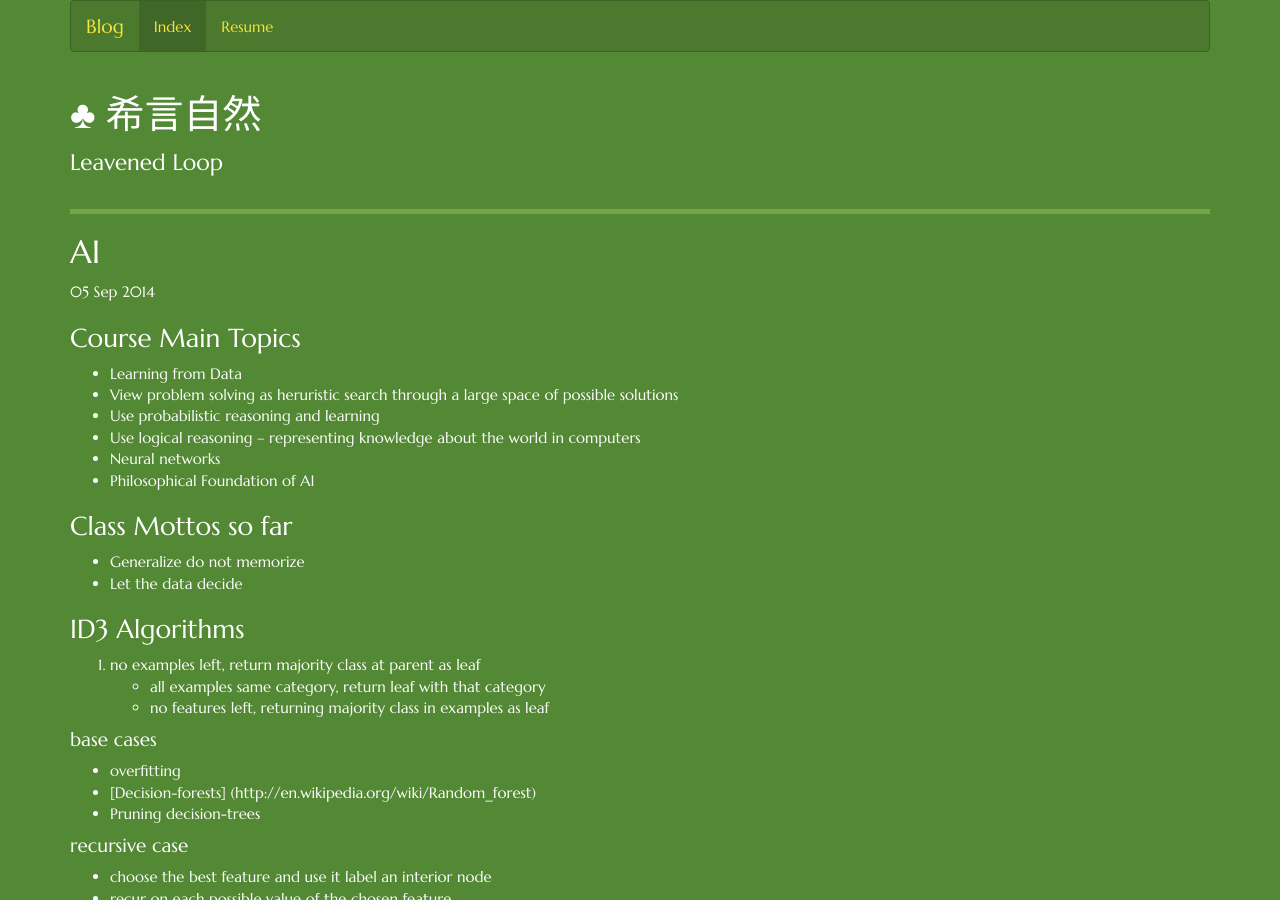
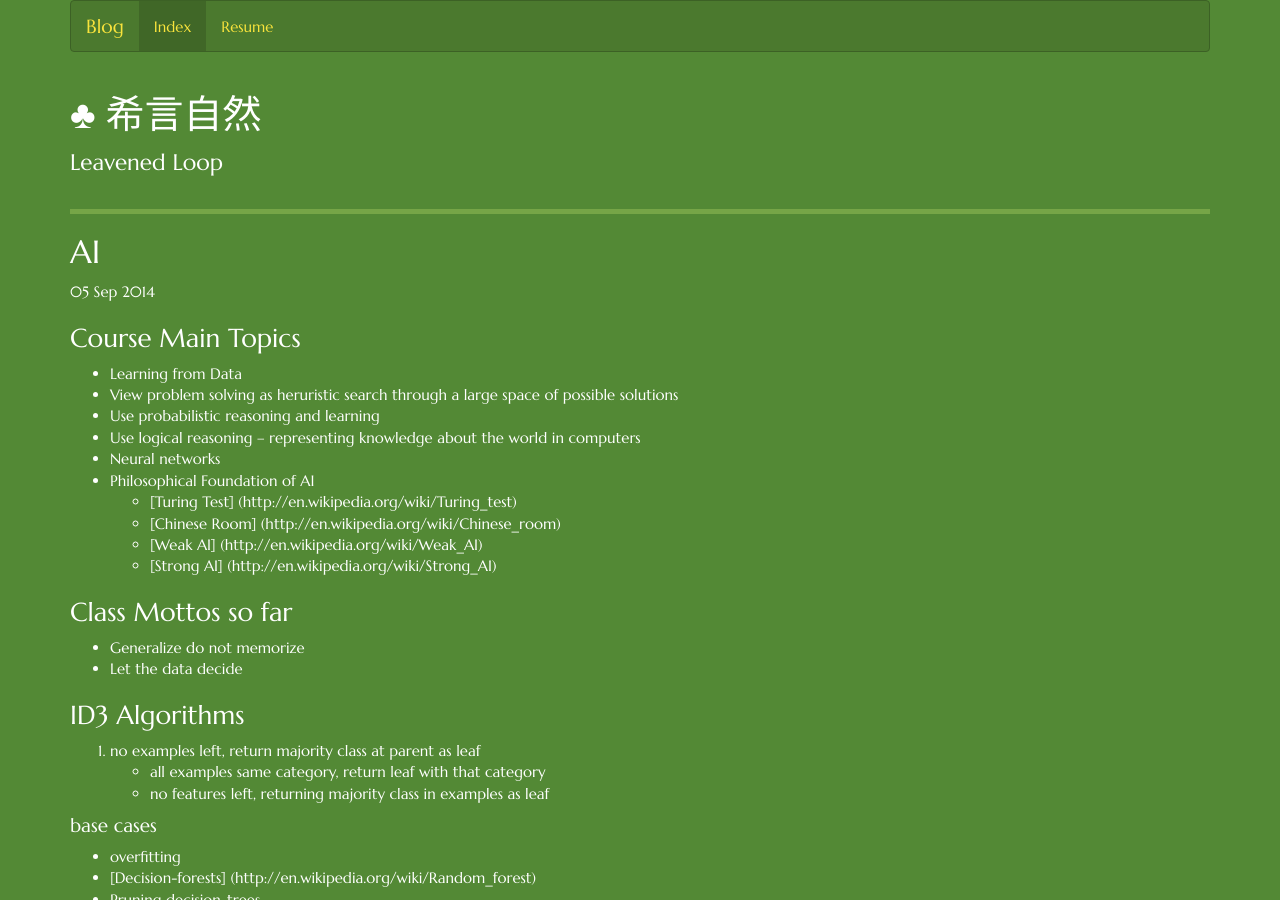
Before and after one commit to luozhaoyu/luozhaoyu.github.io, a Jekyll site: the page built from _posts/2014-09-05-AI.md, in a window 1280 px wide and 900 px high. Built offline with Jekyll 4.4.1, drawn with Linux system fonts in a browser that asks for light colours; nearby versions of some CDN libraries; Markdown is read by kramdown in place of the engine named in the settings.

Commit message:
last class of AI

```diff
--- a/_posts/2014-09-05-AI.md
+++ b/_posts/2014-09-05-AI.md
@@ -10,6 +10,10 @@ title: "AI"
 * Use logical reasoning -- representing knowledge about the world in computers
 * Neural networks
 * Philosophical Foundation of AI
+    * [Turing Test] (http://en.wikipedia.org/wiki/Turing_test)
+    * [Chinese Room] (http://en.wikipedia.org/wiki/Chinese_room)
+    * [Weak AI] (http://en.wikipedia.org/wiki/Weak_AI)
+    * [Strong AI] (http://en.wikipedia.org/wiki/Strong_AI)
 
 ### Class Mottos so far
 * Generalize do not memorize
```
